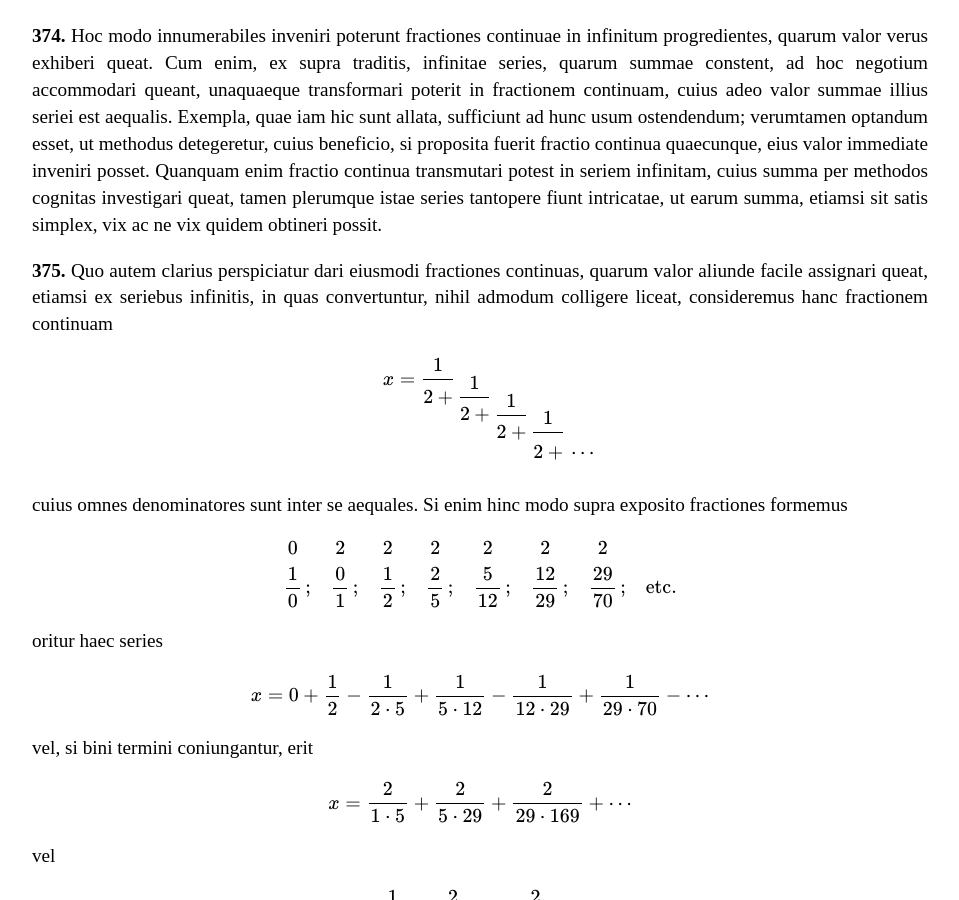
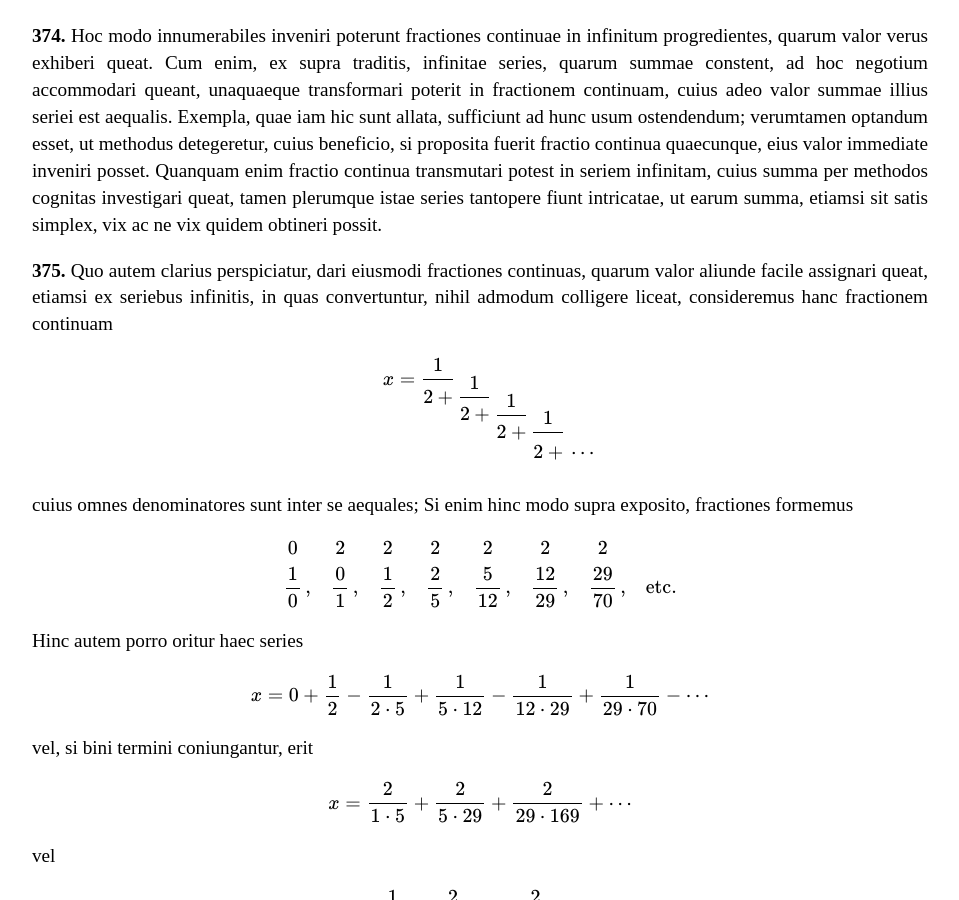
Before and after one commit to ttdoucet/ttdoucet.github.io, a Jekyll site: the page built from euler/e101.html, in a window 1280 px wide and 900 px high, scrolled down 15819 px. Shown: the whole window, without its empty margins (160-1119 px from the left). Built offline with Jekyll 4.4.1, drawn with Linux system fonts in a browser that asks for light colours; formulas are drawn with MathJax 3.

Commit message:
Corrected errors in transcription.

```diff
--- a/euler/e101.html
+++ b/euler/e101.html
@@ -807,7 +807,7 @@ quidem obtineri possit.
 
 
 <p><esec>375.</esec>
-Quo autem clarius perspiciatur dari eiusmodi fractiones continuas,
+Quo autem clarius perspiciatur, dari eiusmodi fractiones continuas,
 quarum valor aliunde facile assignari queat, etiamsi ex seriebus infinitis, in
 quas convertuntur, nihil admodum colligere liceat, consideremus hanc fractionem
 continuam
@@ -816,22 +816,22 @@ continuam
 x = {\cofrac 1 2 {\cofrac 1 2 {\cofrac 1 2 {\cofrac 1 2 \tailfrac}}}}
 \end{equation}
 
-cuius omnes denominatores sunt inter se aequales. Si enim hinc modo supra
-exposito fractiones formemus
+cuius omnes denominatores sunt inter se aequales; Si enim hinc modo supra
+exposito, fractiones formemus
 
 \begin{array}{cccccccc}
-0\phantom{\,;} & 2\phantom{\,;} & 2\phantom{\,;} & 2\phantom{\,;} & 2\phantom{\,;} & 2\phantom{\,;} & 2\phantom{\,;}  \\
-\displaystyle{1 \over 0}\,;
-& \displaystyle{0 \over 1}\,;
-& \displaystyle{1\over 2}\,;
-& \displaystyle{2\over 5}\,;
-& \displaystyle{5\over 12}\,;
-& \displaystyle{12\over 29}\,;
-& \displaystyle{29\over 70}\,;
+0\phantom{\,,} & 2\phantom{\,,} & 2\phantom{\,,} & 2\phantom{\,,} & 2\phantom{\,,} & 2\phantom{\,,} & 2\phantom{\,,}  \\
+\displaystyle{1 \over 0}\,,
+& \displaystyle{0 \over 1}\,,
+& \displaystyle{1\over 2}\,,
+& \displaystyle{2\over 5}\,,
+& \displaystyle{5\over 12}\,,
+& \displaystyle{12\over 29}\,,
+& \displaystyle{29\over 70}\,,
 & \hbox{etc.}
 \end{array}
 
-oritur haec series
+Hinc autem porro oritur haec series
 
 \begin{equation}
 x = 0 + {1\over 2} - {1\over 2\cdot 5} + {1\over 5\cdot 12} - {1\over 12\cdot 29} + {1\over 29\cdot 70} - \cdots
```
